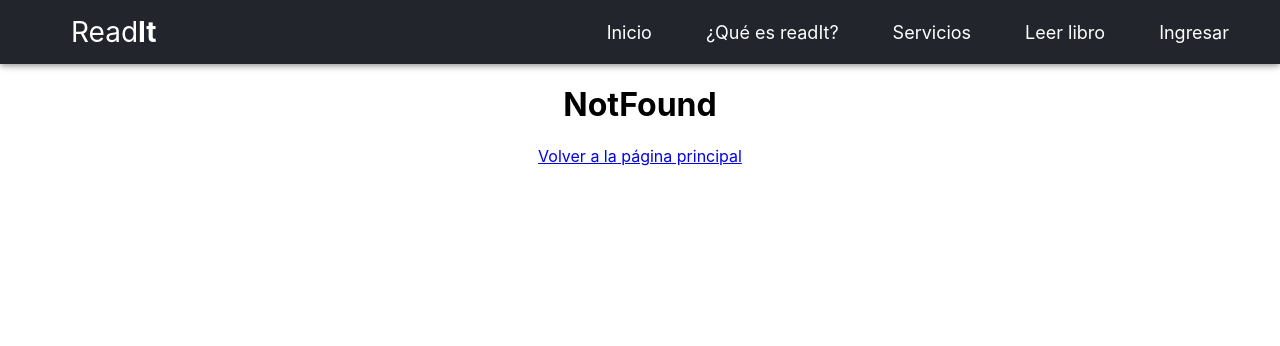
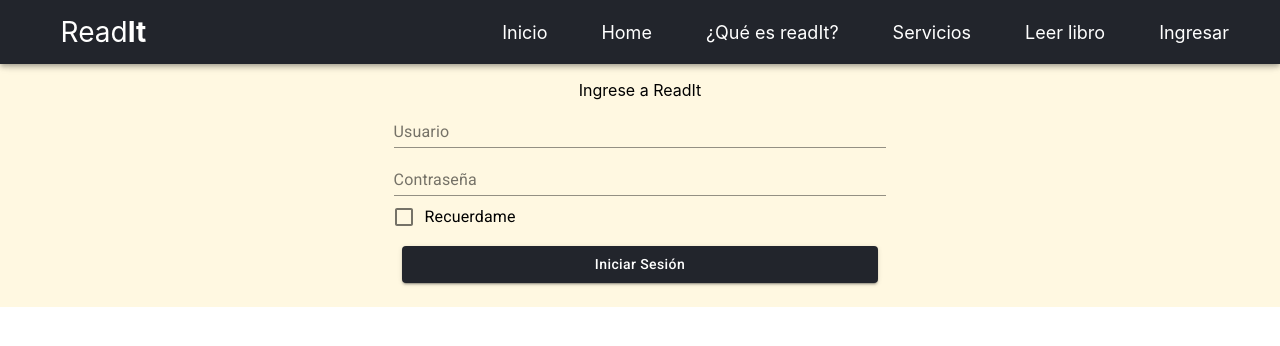
Before and after one commit to thehancode/ReadIt, a React (Create React App) app in the folder frontend/: page /login in a window 1280 px wide. Shown: the top 346 px of the page. Built offline with nearby package versions, Linux system fonts and the light colour scheme.

Commit message:
Actualizacion
He actualizado el formulario falta probar su funcionamiento con el backend además.

```diff
--- a/frontend/src/App.js
+++ b/frontend/src/App.js
@@ -1,7 +1,10 @@
 import "./App.css";
 import { BrowserRouter, Route, Switch } from "react-router-dom";
 import Navbar from "./components/Navbar";
+
 import { LoginForm } from "./components/LoginForm";
+import { HomeWithoutLogin } from "./components/HomeWithoutLogin";
+
 import Home from "./containers/Home";
 import NotFound from "./containers/NotFound";
 
@@ -13,7 +16,8 @@ function App() {
         <Navbar />
         <div className="container p-4">
           <Switch>
-            <Route exact path="/" component={LoginForm} />
+            <Route exact path="/" component={HomeWithoutLogin} />
+            <Route exact path="/login" component={LoginForm} />
             <Route exact path="/home" component={Home} />
             <Route component={NotFound}></Route>
           </Switch>
--- a/frontend/src/ThemeConfig.js
+++ b/frontend/src/ThemeConfig.js
@@ -8,6 +8,12 @@ const theme = createMuiTheme({
         dark: '#E14658',
         contrastText: '#fff',
       },
+      secondary: {
+        light: '#a0afad',
+        main: '#E14658',
+        dark: '#647674',
+        contrastText: '#fff',
+      },
     },
   });
 
--- /dev/null
+++ b/frontend/src/components/HomeWithoutLogin.jsx
@@ -0,0 +1,32 @@
+import React from "react";
+
+import { makeStyles, ThemeProvider } from '@material-ui/core/styles';
+import { Button } from "@material-ui/core"
+
+// Importamos los estilos de color del boton
+import theme from "../ThemeConfig"
+
+export const HomeWithoutLogin = () => {
+
+  // Sección para personalizar componentes UI
+
+  const useStyles = makeStyles((theme) => ({
+    botonPersonalizado: {
+      margin: theme.spacing(1),
+      textTransform: 'none',
+    },
+  }));
+
+  const classes = useStyles();
+
+
+  return (
+    <>
+      <ThemeProvider theme={theme}>
+        <Button variant="contained" color="secondary" type="submit" className={classes.botonPersonalizado}>
+          Iniciar Sesión
+        </Button>
+      </ThemeProvider>
+    </>
+  );
+};
--- a/frontend/src/components/LoginForm.jsx
+++ b/frontend/src/components/LoginForm.jsx
@@ -3,14 +3,14 @@ import * as userService from "../services/LoginService";
 import { useHistory } from "react-router-dom";
 
 import { makeStyles, ThemeProvider } from '@material-ui/core/styles';
-import { Button } from "@material-ui/core"
+import { Container, FormControl, FormControlLabel, Button, Checkbox, InputLabel, Input } from "@material-ui/core"
 
 // Importamos los estilos de color del boton
 import theme from "../ThemeConfig"
 
 export const LoginForm = () => {
 
-  // Sección para personalizar el boton a usar
+  // Sección para personalizar componentes UI
 
   const useStyles = makeStyles((theme) => ({
     botonPersonalizado: {
@@ -47,32 +47,43 @@ export const LoginForm = () => {
 
   return (
     <>
-      <form onSubmit={handleSubmit}>
-        <h2>Ingrese a ReadIt</h2>
-        Usuario
-        <br />
-        <input
+      <Container maxWidth="xl" component="div" className='backgroundYellow'>
+        <form onSubmit={handleSubmit} className='formLogin'>
+          Ingrese a ReadIt
+          <FormControl>
+            <InputLabel htmlFor='username'>Usuario</InputLabel>
+            <Input
               type="text"
+              id='username'
               name="username"
               onChange={handleInputChange}
               placeholder="Usuario"
             />
-        <br />
-        Contraseña
-        <br />
-        <input
+          </FormControl>
+          <FormControl>
+            <InputLabel htmlFor='password'>Contraseña</InputLabel>
+            <Input
               type="text"
+              id='password'
               name="password"
               onChange={handleInputChange}
               placeholder="Contraseña"
             />
-        <br />
+          </FormControl>
+          <FormControlLabel
+            control={
+              <ThemeProvider theme={theme}>
+                <Checkbox value="Recuerdame" color="primary"/>
+              </ThemeProvider>}
+            label="Recuerdame"
+          />
           <ThemeProvider theme={theme}>
             <Button variant="contained" color="primary" type="submit" className={classes.botonPersonalizado}>
             Iniciar Sesión
             </Button>
           </ThemeProvider>
         </form>
+      </Container>
     </>
   );
 };
--- a/frontend/src/components/Navbar.jsx
+++ b/frontend/src/components/Navbar.jsx
@@ -1,6 +1,6 @@
 import React from "react";
 import Link from '@material-ui/core/Link';
-import { AppBar, makeStyles, Toolbar, Typography} from "@material-ui/core"
+import { AppBar, makeStyles, Toolbar} from "@material-ui/core"
 
 const useStyles = makeStyles((theme)=>({
   offset: theme.mixins.toolbar,
@@ -38,14 +38,15 @@ const Navbar = () => {
     <div>
       <AppBar>
         <Toolbar className={classes.navbar}>
-          <Typography variant="p" color="inherit" className={classes.navLogo}>Read<b>It</b></Typography>
-          <Typography variant="p" color="inherit" className={classes.navMenu}>
-            <Link href="/home" color="inherit" underline="none" className={classes.submenu}>Inicio</Link>
+          <div className={classes.navLogo}>Read<b>It</b></div>
+          <div className={classes.navMenu}>
+            <Link href="/" color="inherit" underline="none" className={classes.submenu}>Inicio</Link>
+            <Link href="/home" color="inherit" underline="none" className={classes.submenu}>Home</Link>
             <Link href="/" color="inherit"  underline="none" className={classes.submenu}>¿Qué es readIt?</Link>
             <Link href="/" color="inherit"  underline="none" className={classes.submenu}>Servicios</Link>
             <Link href="/read" color="inherit"  underline="none" className={classes.submenu}>Leer libro</Link>
-            <Link href="/" color="inherit"  underline="none" className={classes.submenu}>Ingresar</Link>
-          </Typography>
+            <Link href="/login" color="inherit"  underline="none" className={classes.submenu}>Ingresar</Link>
+          </div>
         </Toolbar>
       </AppBar>
       <div className={classes.offset}></div>
--- a/frontend/src/containers/Home.jsx
+++ b/frontend/src/containers/Home.jsx
@@ -10,7 +10,7 @@ const Home = () => {
 
   return (
     <div>
-      <h1>Welcome</h1>
+      <h1>Bienvenido Sr@.</h1>
       <p>{currentUser.username}</p>
       <p>{currentUser.accessToken.substring(0, 36)}</p>
     </div>
--- a/frontend/src/index.css
+++ b/frontend/src/index.css
@@ -11,3 +11,17 @@ code {
   font-family: source-code-pro, Menlo, Monaco, Consolas, 'Courier New',
     monospace;
 }
+
+.backgroundYellow{
+  background-color: #fff8e1;
+  width: 100vw;
+  padding: 1em;
+  text-align: center;
+}
+
+.formLogin{
+  display: flex;
+  flex-direction: column;
+  width: 40%;
+  margin: 0 auto;
+}
```
Lines whose indentation alone changed are shown as unchanged.
